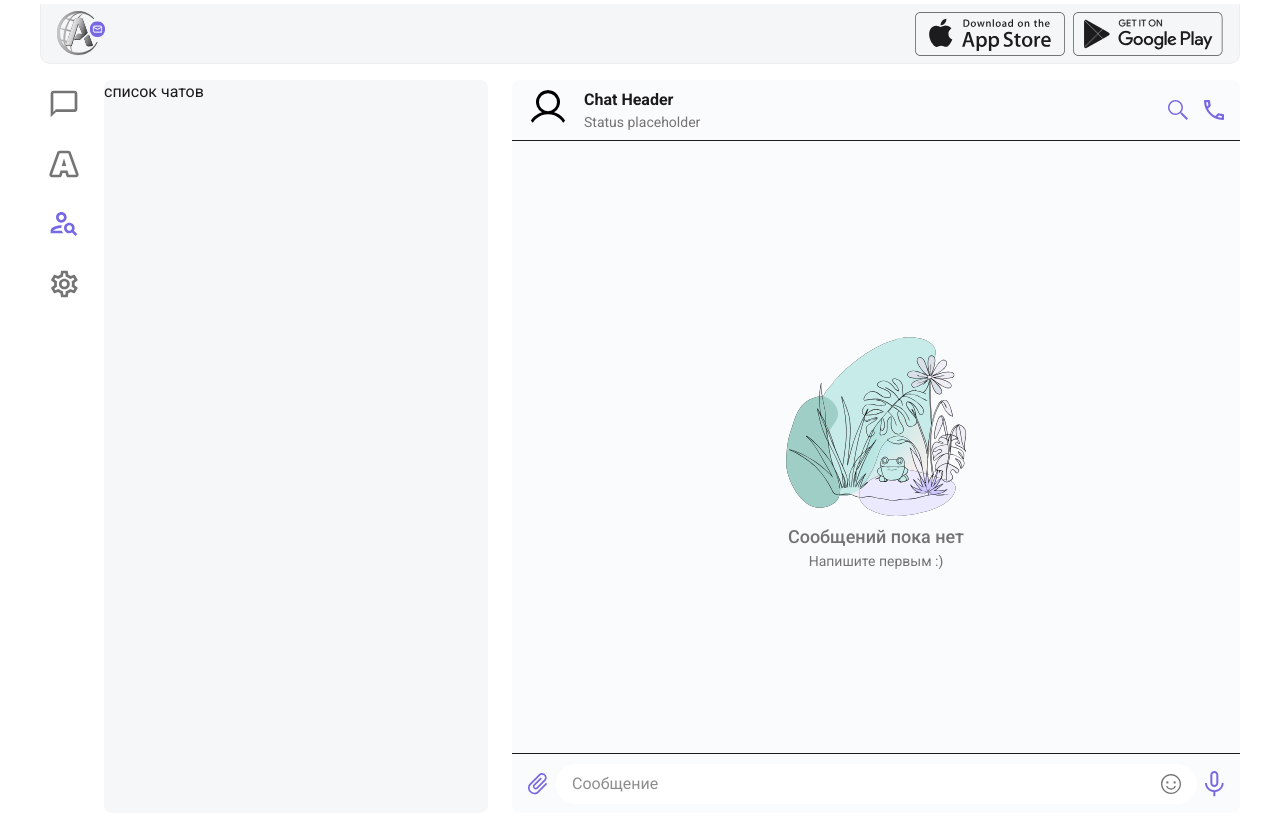
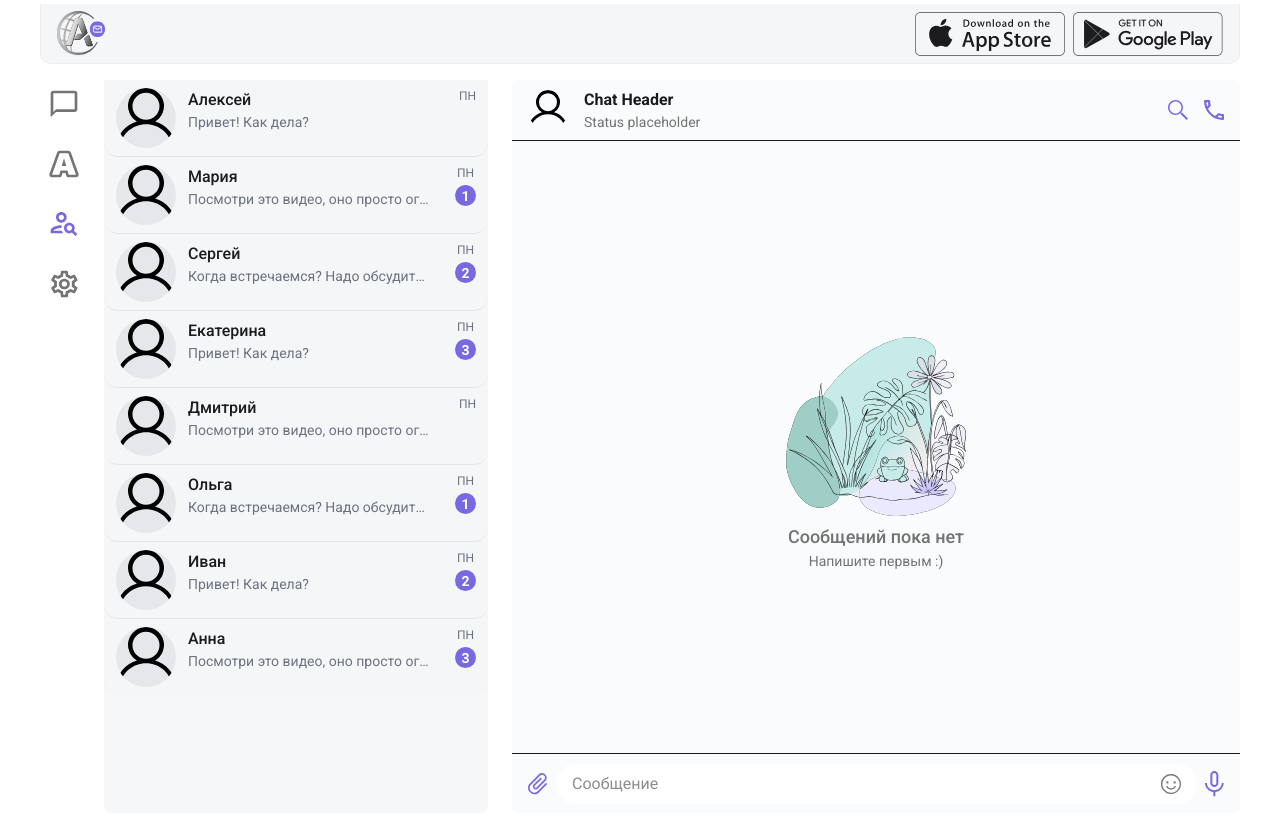
Before and after one commit to Fixer201/chat-frontend-4, a Next.js app: page /chats in a window 1280 px wide. Shown: the top 836 px of the page. Built offline with nearby package versions, Linux system fonts and the light colour scheme.

Commit message:
Допилил моковые данные для chat, сверстал часть компонента ChatList

```diff
--- a/src/modules/chats-list/components/ChatsList.tsx
+++ b/src/modules/chats-list/components/ChatsList.tsx
@@ -1,32 +1,40 @@
+'use client'
 
-'use client';
-
-import { error } from 'console';
-import { useEffect, useState } from 'react';
-
-interface Chat {
-    uid: string,
-    username: string,
-    nickname: string,
-    first_name: string,
-    last_name: string,
-    avatar: string,
-    avatar_url: string,
-    avatar_webp: string,
-    avatar_webp_url: string,
-    is_blocked: boolean,
-    is_online: boolean
-    was_online_at: number,
-    is_in_contacts: boolean
-}
+import { generateLocalMockChatItems } from '@shared/lib/test-mock-data/chat-mock-data'
+import { ChatItem } from '@shared/types/chat-from-api'
+import { useEffect, useState } from 'react'
+import { Avatar } from '@shared/ui/avatar/Avatar'
 
 export default function ChatsList() {
-
-
+    const [chats, setChats] = useState<ChatItem[]>(
+        [],
+    )
+    useEffect(() => {
+        const loadChats =  () => {
+            try {
+                setChats( generateLocalMockChatItems(15))
+            } catch (error) {
+                console.log(error)
+            }
+        }
+        loadChats()
+    }, [])
     return (
-        <div>список чатов</div>
-    );
-
-
-
+        <div className='overflow-y-scroll grow h-10/12 bg-[#F5F6F8]'>
+            <div className="grid grid-cols-1">
+            {chats.map((chat) => (
+                <Avatar
+                    src="/images/chatHeader/userAvatar.svg"
+                    name={`${chat.chat.first_name}`}
+                    mode="chat"
+                    messagePreview={chat.last_message.content}
+                    timestamp='ПН'
+                    unreadCount={chat.new_message_count}
+                    key={chat.id}
+                    className='border-b border-[#E4E4E4] bg-[#F5F6F8]'
+                />
+            ))}
+            </div>
+        </div>
+    )
 }
--- /dev/null
+++ b/src/shared/lib/test-mock-data/chat-mock-data.ts
@@ -0,0 +1,114 @@
+// /**
+//  * Генерирует массив моковых данных для чатов
+//  * @param count - количество элементов для генерации
+//  * @returns Promise<ChatItem[]> - массив объектов ChatItem
+
+import { ChatItem } from "@shared/types/chat-from-api";
+interface RandomUserName {
+  title: string;
+  first: string;
+  last: string;
+}
+
+interface RandomUserLogin {
+  uuid: string;
+  username: string;
+  password: string;
+  salt: string;
+  md5: string;
+  sha1: string;
+  sha256: string;
+}
+
+// interface RandomUser {
+//   gender: string;
+//   name: RandomUserName;
+//   email: string;
+//   login: RandomUserLogin;
+//   phone: string;
+//   cell: string;
+//   picture: {
+//     large: string;
+//     medium: string;
+//     thumbnail: string;
+//   };
+//   nat: string;
+// }
+
+// interface RandomUserApiResponse {
+//   results: RandomUser[];
+//   info: {
+//     seed: string;
+//     results: number;
+//     page: number;
+//     version: string;
+//   };
+// }
+//  */
+export function generateLocalMockChatItems(count: number): ChatItem[] {
+  const firstNames = ['Алексей', 'Мария', 'Сергей', 'Екатерина', 'Дмитрий', 'Ольга', 'Иван', 'Анна', 'Михаил', 'Наталья', 'Андрей', 'Татьяна', 'Павел', 'Елена', 'Владимир'];
+  const lastNames = ['Петров', 'Иванова', 'Смирнов', 'Кузнецова', 'Федоров', 'Николаева', 'Воробьев', 'Павлова', 'Козлов', 'Орлова', 'Соколов', 'Морозова', 'Волков', 'Зайцева', 'Попов'];
+  const nicknames = ['Alex', 'Maria', 'Sergey', 'Kate', 'Dima', 'Olga', 'Ivan', 'Anna', 'Misha', 'Natasha', 'Andrey', 'Tanya', 'Pavel', 'Lena', 'Vlad'];
+  const messages = [
+    "Привет! Как дела?",
+    "Посмотри это видео, оно просто огонь!",
+    "Когда встречаемся? Надо обсудить проект"
+    // ... добавьте еще сообщений
+  ];
+
+  return Array(count).fill(null).map((_, index) => {
+    const firstName = firstNames[index % firstNames.length];
+    const lastName = lastNames[index % lastNames.length];
+    const nickname = nicknames[index % nicknames.length];
+    const username = `${firstName.toLowerCase()}_${lastName.toLowerCase()}`;
+    const message = messages[index % messages.length];
+
+    const avatarSeed = `${username}_${index}_${Date.now()}`; // Гарантированно уникальный seed
+    const avatarUrl = `https://api.dicebear.com/7.x/avataaars/svg?seed=${avatarSeed}`;
+    const avatarUrlJpg = `https://api.dicebear.com/7.x/avataaars/jpg?seed=${avatarSeed}`;
+
+    const baseId = (index + 1) * 100;
+
+    const chatItem: ChatItem = {
+      id: baseId,
+      chat: {
+        uid: `uuid-${index}-${Math.random().toString(36).substring(2, 10)}`,
+        username: username,
+        nickname: nickname,
+        first_name: firstName,
+        last_name: lastName,
+        avatar: `avatar_${index}.jpg`,
+        avatar_url: avatarUrlJpg, // Уникальная аватарка для каждого
+        avatar_webp: `avatar_${index}.webp`,
+        avatar_webp_url: avatarUrl,
+        is_blocked: index % 10 === 0,
+        is_online: index % 3 === 0,
+        was_online_at: Math.floor(Date.now() / 1000) - (index * 3600),
+        is_in_contacts: index % 4 !== 0
+      },
+      is_favorite: index % 6 === 0,
+      notifications: true,
+      new_message_count: index % 4,
+      new_file_count: index % 3,
+      name: `${firstName} ${lastName}`,
+      chat_type: ['private', 'group', 'channel'][index % 3] as 'private' | 'group' | 'channel',
+      chat_key: `chat_key_${index}`,
+      last_activity_at: Math.floor(Date.now() / 1000),
+      last_seen_message: { id: baseId - 1, uid: `msg_${baseId - 1}` },
+      first_new_message: { id: baseId, uid: `msg_${baseId}` },
+      last_message: {
+        id: baseId + 1,
+        uid: `msg_${baseId + 1}`,
+        from_user: `uuid-${index}`,
+        content: message,
+        files_summary: { types: ['image', 'document'], count: index % 5 },
+        has_replied_message: false,
+        has_forwarded_message: false,
+        new: true,
+        created_at: Math.floor(Date.now() / 1000) - 300,
+        updated_at: Math.floor(Date.now() / 1000)
+      }
+    };
+    return chatItem;
+  });
+}
--- /dev/null
+++ b/src/shared/types/chat-from-api.ts
@@ -0,0 +1,61 @@
+export interface Chat {
+    uid: string;
+    username: string;
+    nickname: string;
+    first_name: string;
+    last_name: string;
+    avatar: string;
+    avatar_url: string;
+    avatar_webp: string;
+    avatar_webp_url: string;
+    is_blocked: boolean;
+    is_online: boolean;
+    was_online_at: number;
+    is_in_contacts: boolean;
+}
+
+export interface FilesSummary {
+  types: string[];
+  count: number;
+}
+
+export interface Message {
+  id: number;
+  uid: string;
+  from_user: string;
+  content: string;
+  files_summary: FilesSummary;
+  has_replied_message: boolean;
+  has_forwarded_message: boolean;
+  new: boolean;
+  created_at: number;
+  updated_at: number;
+}
+
+export interface ChatItem {
+  id: number;
+  chat: Chat;
+  is_favorite: boolean;
+  notifications: boolean;
+  new_message_count: number;
+  new_file_count: number;
+  name: string;
+  chat_type: string;
+  chat_key: string;
+  last_activity_at: number;
+  last_seen_message: {
+    id: number;
+    uid: string;
+  };
+  first_new_message: {
+    id: number;
+    uid: string;
+  };
+  last_message: Message;
+}
+
+// Использование Partial
+// export type PartialChat = Partial<Chat>;
+// export type PartialFilesSummary = Partial<FilesSummary>;
+// export type PartialMessage = Partial<Message>;
+// export type PartialChatItem = Partial<ChatItem>;
```
